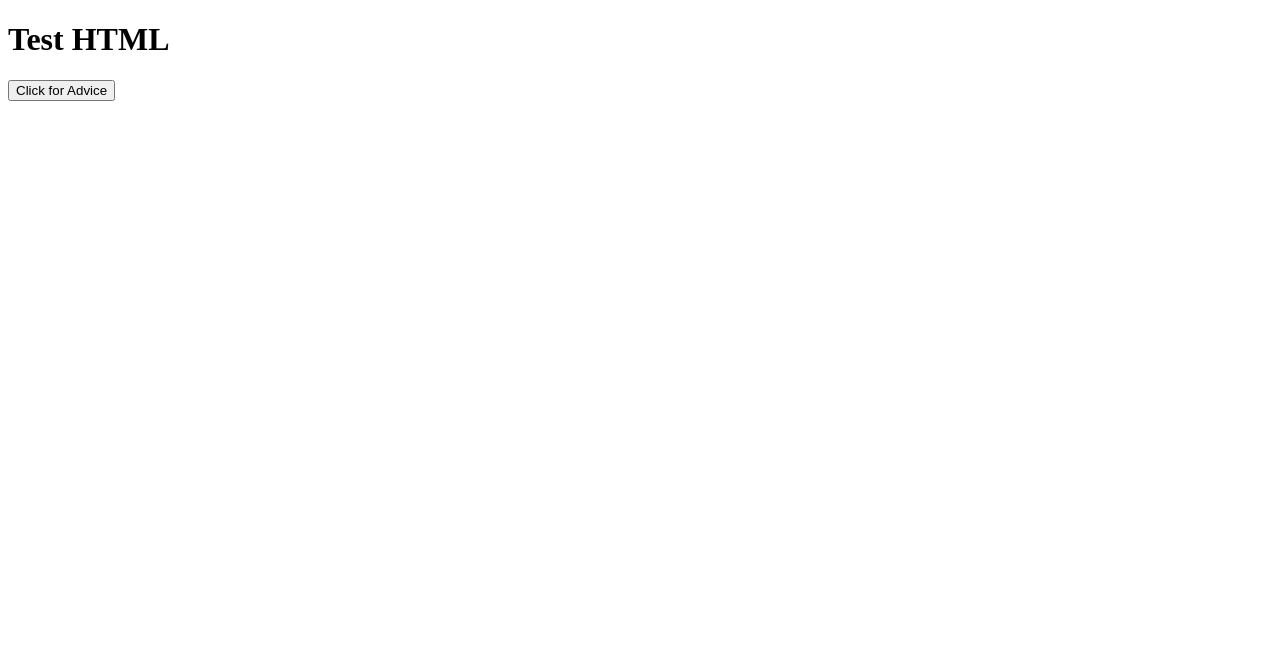
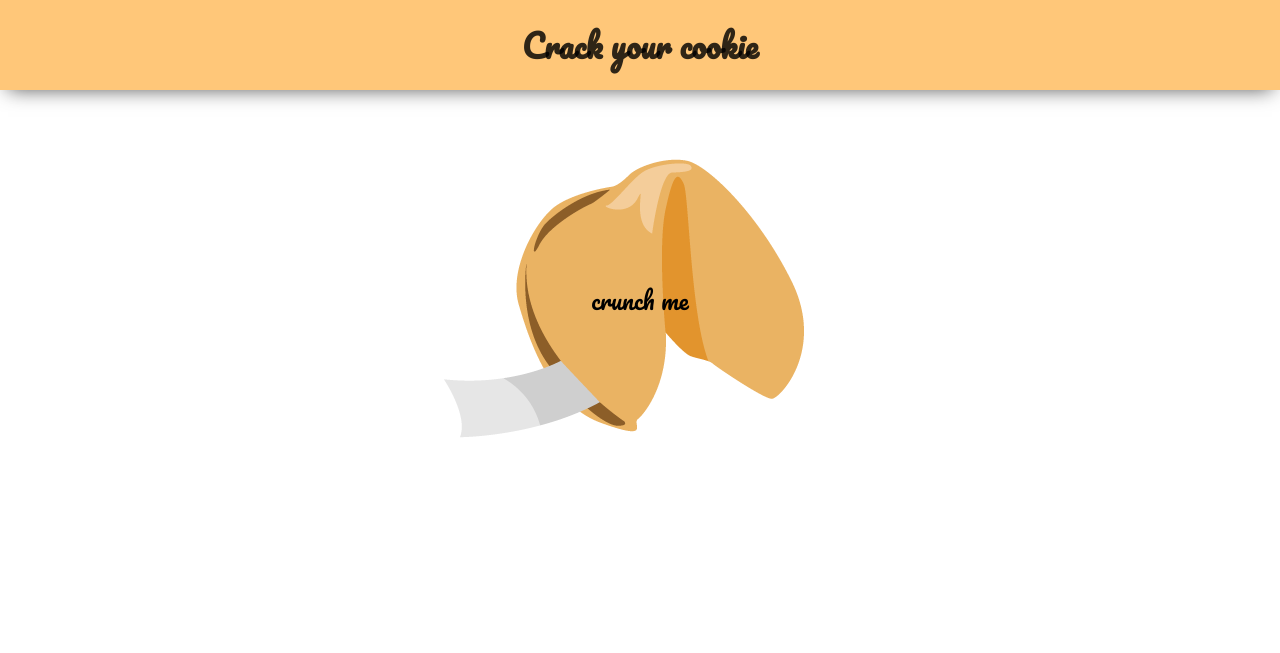
Before and after one commit to No-Label/fun-with-api, a website built with Parcel: page src/index.html in a window 1280 px wide. Built offline with nearby package versions, Linux system fonts and the light colour scheme.

Commit message:
add click button

```diff
--- a/src/index.html
+++ b/src/index.html
@@ -5,12 +5,20 @@
     <meta name="viewport" content="width=device-width, initial-scale=1.0" />
     <meta http-equiv="X-UA-Compatible" content="ie=edge" />
     <link rel="stylesheet" href="style.css" />
+    <link
+      href="https://fonts.googleapis.com/css?family=Pacifico&display=swap"
+      rel="stylesheet"
+    />
     <title>TEST API</title>
   </head>
+  <header>
+    <h1>Crack your cookie</h1>
+  </header>
   <body>
-    <h1>Test HTML</h1>
+    <div class="btn-wrapper">
+      <button class="random-advice">crunch me</button>
+    </div>
     <div class="advice"></div>
-    <button class="random-advice">Click for Advice</button>
     <script src="index.js"></script>
   </body>
 </html>
--- a/src/style.css
+++ b/src/style.css
@@ -0,0 +1,65 @@
+*,
+*::before,
+*::after {
+  width: 100vw;
+  height: 100vh;
+  margin: 0;
+  padding: 0;
+  box-sizing: border-box;
+  font-family: "Pacifico", cursive;
+}
+
+header {
+  height: 90px;
+  width: 100%;
+  background-color: #ffc779;
+  position: fixed;
+  top: 0;
+  -webkit-box-shadow: 0px 7px 19px -8px rgba(0, 0, 0, 0.7);
+  -moz-box-shadow: 0px 7px 19px -8px rgba(0, 0, 0, 0.7);
+  box-shadow: 0px 7px 19px -8px rgba(0, 0, 0, 0.7);
+}
+
+header > h1 {
+  height: 90px;
+  width: 100%;
+  display: flex;
+  justify-content: center;
+  align-items: center;
+  color: #000000d0;
+}
+
+body {
+  width: 100vw;
+  height: 100vh;
+  display: flex;
+  flex-direction: column;
+  justify-content: center;
+  align-items: center;
+  align-content: center;
+}
+
+.btn-wrapper {
+  height: 300px;
+  width: 400px;
+  display: flex;
+  flex-direction: column;
+  justify-content: center;
+  align-items: center;
+  align-content: center;
+}
+
+.random-advice {
+  font-size: 1.5rem;
+  width: 100%;
+  height: 100%;
+  background: url("./resource/fortunecookie.png") no-repeat;
+  cursor: pointer;
+  border: 0;
+  outline: none;
+}
+
+.advice {
+  height: 200px;
+  width: 300px;
+}
```
Also changed, not shown: src/resource/fortunecookie.png (added), src/resource/fortunecookie_broken.png (added), 3 other files.
